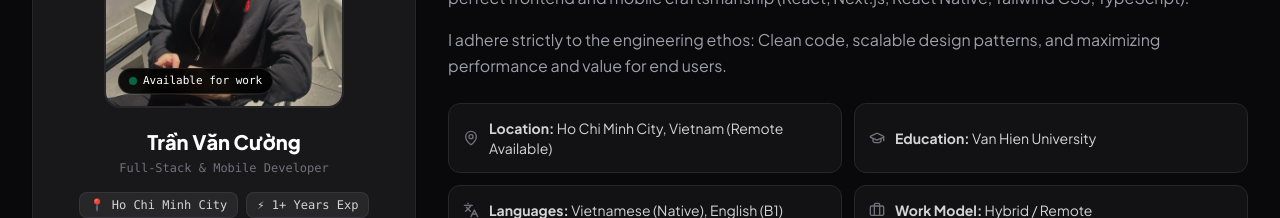
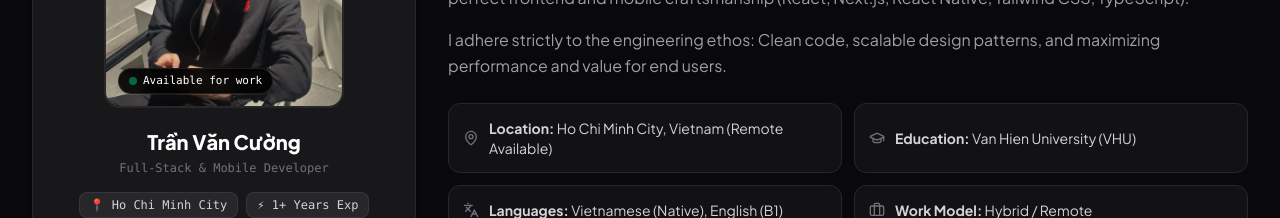
Before and after one commit to vancuong2k4/portfolio, a React (Vite) app: page / in a window 1280 px wide. Shown: the part 1120-1338 px from the top of the page. Built offline with nearby package versions, Linux system fonts and the light colour scheme.

Commit message:
chore: add VHU abbreviation to education in about section

```diff
--- a/src/components/About.tsx
+++ b/src/components/About.tsx
@@ -171,7 +171,7 @@ export const About: React.FC = () => {
               </div>
               <div className="flex items-center gap-2.5 p-3.5 rounded-xl bg-zinc-50 dark:bg-zinc-900/60 border border-zinc-200 dark:border-zinc-800">
                 <GraduationCap className="w-4 h-4 text-zinc-500 shrink-0" />
-                <span><strong>Education:</strong> Van Hien University</span>
+                <span><strong>Education:</strong> Van Hien University (VHU)</span>
               </div>
               <div className="flex items-center gap-2.5 p-3.5 rounded-xl bg-zinc-50 dark:bg-zinc-900/60 border border-zinc-200 dark:border-zinc-800">
                 <Languages className="w-4 h-4 text-zinc-500 shrink-0" />
--- a/src/data/portfolioData.ts
+++ b/src/data/portfolioData.ts
@@ -282,7 +282,7 @@ export const educationData: Education[] = [
     id: "edu-1",
     period: "2022 - 2026",
     degree: "Information Technology (Computer Science)",
-    institution: "Van Hien University",
+    institution: "Van Hien University (VHU)",
     location: "Ho Chi Minh City, Vietnam",
     description: "Graduated with Honors. Specialized in Data Structures & Algorithms, Software Architecture, and Database Management Systems.",
     achievements: [
```
